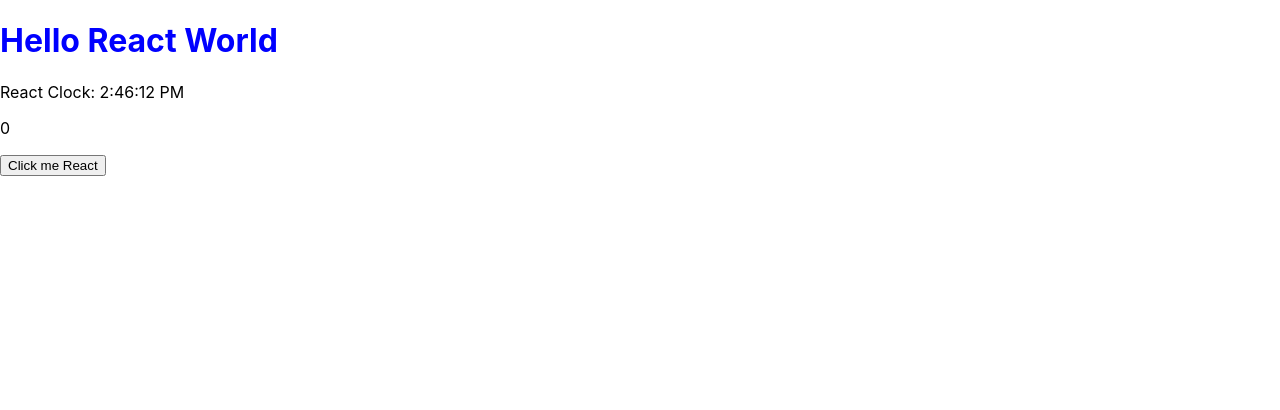
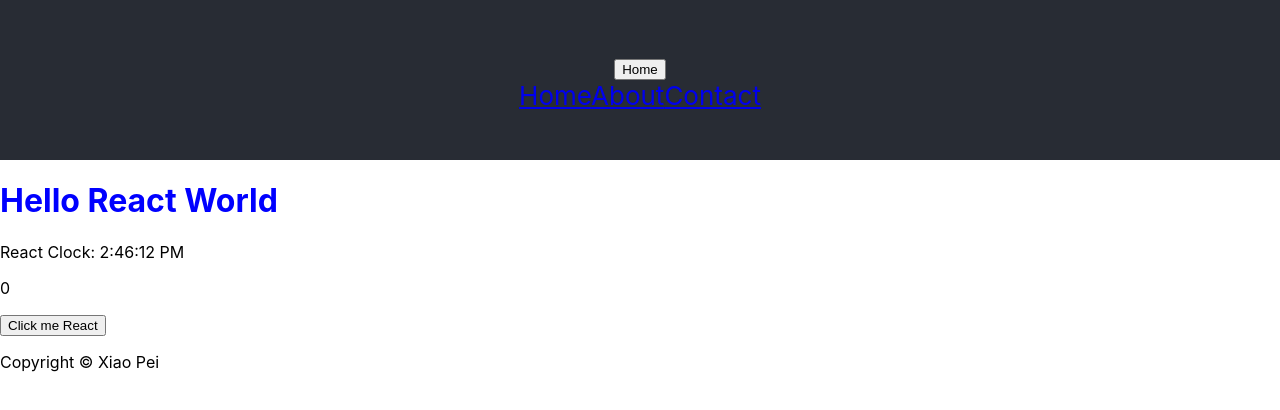
Before and after one commit to xiaoxiao-pei/separateconcern, a React (Create React App) app: page / in a window 1280 px wide. Shown: the top 410 px of the page. Built offline with nearby package versions, Linux system fonts and the light colour scheme.

Commit message:
shared layout

```diff
--- a/package.json
+++ b/package.json
@@ -8,6 +8,7 @@
     "@testing-library/user-event": "^13.5.0",
     "react": "^18.2.0",
     "react-dom": "^18.2.0",
+    "react-router-dom": "^6.4.3",
     "react-scripts": "5.0.1",
     "web-vitals": "^2.1.4"
   },
--- a/src/App.css
+++ b/src/App.css
@@ -15,7 +15,7 @@
 
 .App-header {
   background-color: #282c34;
-  min-height: 100vh;
+  min-height: 20vh;
   display: flex;
   flex-direction: column;
   align-items: center;
--- a/src/App.js
+++ b/src/App.js
@@ -1,9 +1,23 @@
 
 import './App.css';
-import Main from './components/Main';
+import { Route, Routes } from "react-router-dom";
+import Home from './pages/Home';
+import About from './pages/About';
+import Contact from './pages/Contact';
+import MainLayout from './layouts/MainLayout';
 
 function App(){
-  return <Main />
+  return (<div>
+    <Routes>
+      <Route path="/" element={<MainLayout />} >
+        <Route index element={<Home />} />
+        <Route path="about" element={<About />} />
+        <Route path="contact" element={<Contact />} />
+      </Route>
+    </Routes>
+
+  </div>)
+
 }
 
 export default App;
--- /dev/null
+++ b/src/components/Footer.js
@@ -0,0 +1,11 @@
+import React from 'react';
+
+const Footer = () => {
+    return(
+        <footer>
+            <p> Copyright &copy; Xiao Pei</p>
+        </footer>
+    )
+};
+
+export default Footer;
--- /dev/null
+++ b/src/components/Header.js
@@ -0,0 +1,19 @@
+import React from "react";
+import { Link } from "react-router-dom";
+import HomeButton from "./HomeButton";
+
+function Header() {
+    return (
+        <div class= "App-header">
+            <div>
+                <HomeButton />
+            </div>
+            <div class= "App-link">
+                <Link to="/">Home</Link>
+                <Link to="/about">About</Link>
+                <Link to="/contact">Contact</Link>
+            </div>
+        </div>
+    );
+}
+export default Header;
--- /dev/null
+++ b/src/components/HomeButton.js
@@ -0,0 +1,20 @@
+import { useNavigate } from "react-router-dom";
+function HomeButton() {
+    const navigate = useNavigate();
+    const handleSubmit = (event) => {
+        try {
+            navigate("/", { replace: true });
+        } catch (error) {
+            console.log(error);
+        }
+    };
+    return (
+        <div style={{
+            flexDirection: "row", direction:
+                "rtl"
+        }}>
+            <button onClick={handleSubmit}>Home</button>
+        </div>
+    );
+}
+export default HomeButton;
--- a/src/index.js
+++ b/src/index.js
@@ -3,11 +3,14 @@ import ReactDOM from 'react-dom/client';
 import './index.css';
 import App from './App';
 import reportWebVitals from './reportWebVitals';
+import { BrowserRouter } from "react-router-dom";
 
 const root = ReactDOM.createRoot(document.getElementById('root'));
  root.render(
     <React.StrictMode>
+     <BrowserRouter>
       <App />
+       </BrowserRouter>
     </React.StrictMode>
   );
 
--- /dev/null
+++ b/src/layouts/MainLayout.js
@@ -0,0 +1,12 @@
+import React from "react";
+import { Outlet } from "react-router-dom";
+import Header from '../components/Header';
+import Footer from '../components/Footer';
+function MainLayout() {
+    return <div>
+        <Header />
+        <Outlet />
+        <Footer />
+    </div>
+}
+export default MainLayout;
--- /dev/null
+++ b/src/pages/About.js
@@ -0,0 +1,9 @@
+const About = () =>{
+    return (
+        <div>
+            <p>About us</p>
+        </div>
+    )
+};
+
+export default About;
--- /dev/null
+++ b/src/pages/Contact.js
@@ -0,0 +1,5 @@
+function Contact(){
+    return <p>Contact me</p>
+}
+
+export default Contact;
--- /dev/null
+++ b/src/pages/Home.js
@@ -0,0 +1,12 @@
+import Main from '../components/Main';
+import React from 'react';
+
+const Home = () => {
+    return (
+        <div>
+            <Main />
+        </div>
+    )
+};
+
+export default Home;
```
Also changed, not shown: 1 other file (tests, documents, lock files or other folders).
